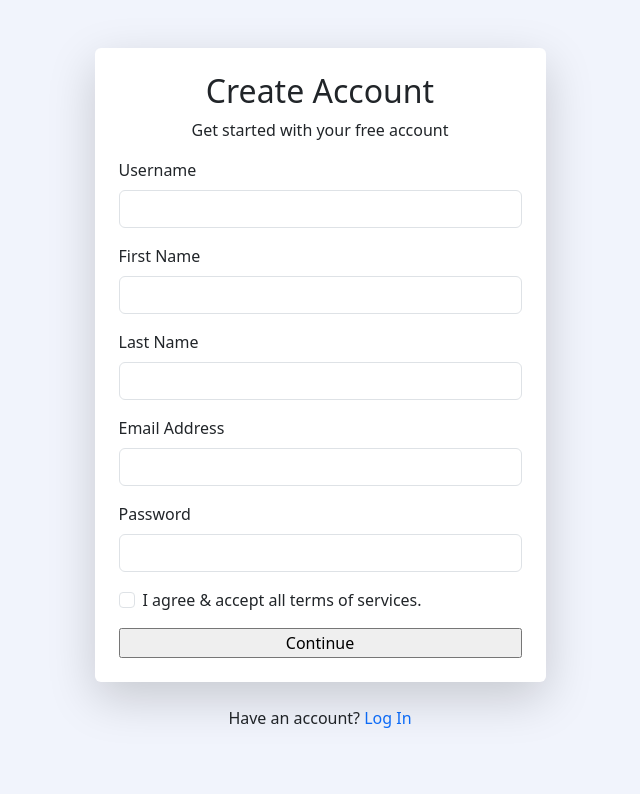
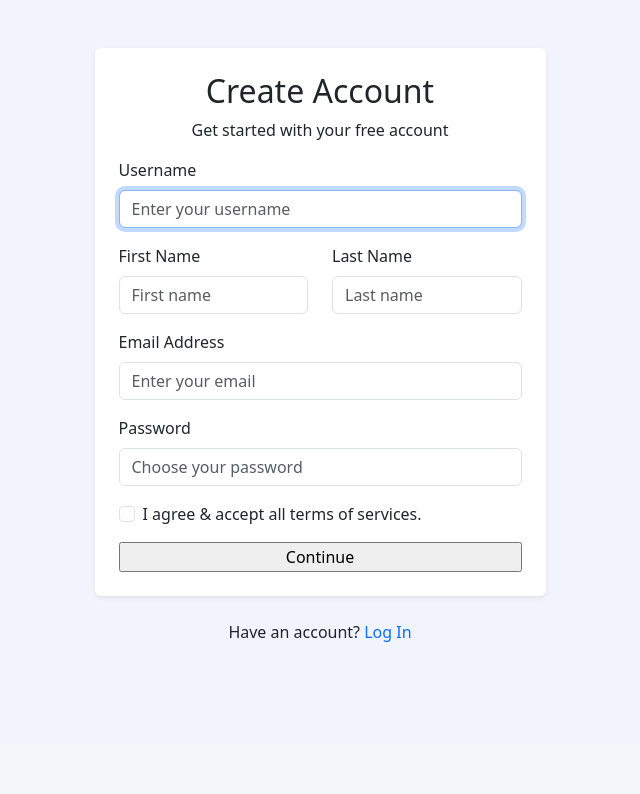
Before and after one commit to anuraagnagar/flask-user-authentication, a Flask app: page /register in a window 1280 px wide. Shown: the part 56-850 px from the top of the page, without its empty margins (320-960 px from the left). After the commit the page ends 698 px from the top, so only its background shows below. Run offline with Flask 3, Linux system fonts and the light colour scheme; parts of the project's set-up code (start-up, migrations or seed data) failed here and were passed over; some libraries are stand-ins or nearby versions.

Commit message:
fix typos in register.html

```diff
--- a/accounts/templates/register.html
+++ b/accounts/templates/register.html
@@ -9,20 +9,26 @@
   <div class="container">
     <div class="row justify-content-center">
       <section class="col-sm-11 col-md-8 col-lg-6 col-xl-5">
-        {{ render_messages(dismissible=True, dismiss_animate=True) }}
-        <div class="card shadow-lg border-0 mb-4">
+        <div class="card shadow-sm border-0 mb-4">
           <div class="p-4">
             <form action="{{ url_for('accounts.register') }}" method="post">
               <div class="mb-3">
                 <h2 class="card-title text-center">Create Account</h2>
                 <p class="text-center">Get started with your free account</p>
               </div>
+              {{ render_messages() }}
               {{ form.csrf_token() }}
-              {{ render_field(form.username) }}
-              {{ render_field(form.first_name) }}
-              {{ render_field(form.last_name) }}
-              {{ render_field(form.email) }}
-              {{ render_field(form.password) }}
+              {{ render_field(form.username, placeholder="Enter your username", autofocus="true") }}
+              <div class="row">
+                <div class="col">
+                  {{ render_field(form.first_name, placeholder="First name") }}
+                </div>
+                <div class="col">
+                  {{ render_field(form.last_name, placeholder="Last name") }}
+                </div>
+              </div>
+              {{ render_field(form.email, placeholder="Enter your email") }}
+              {{ render_field(form.password, placeholder="Choose your password") }}
               {{ render_field(form.remember) }}
               {{ render_field(form.submit, class="w-100") }}
             </form>
```
